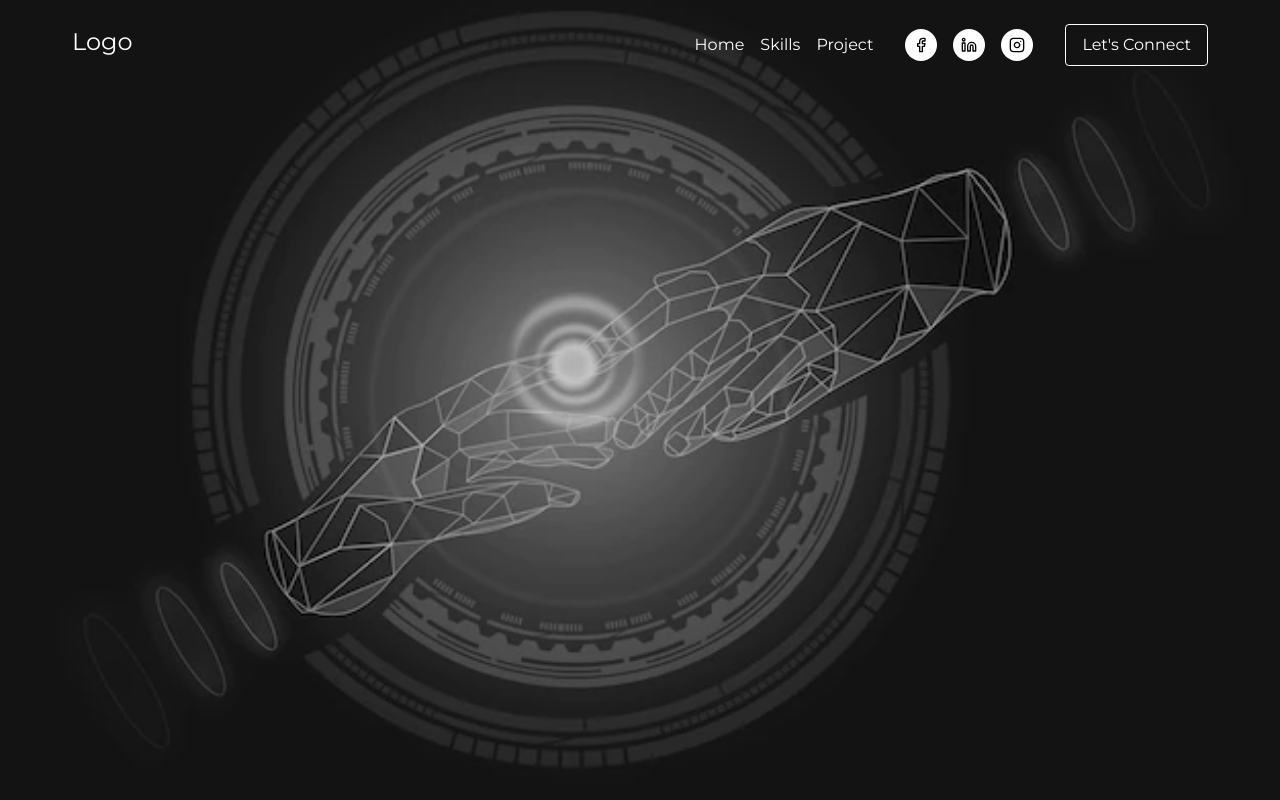
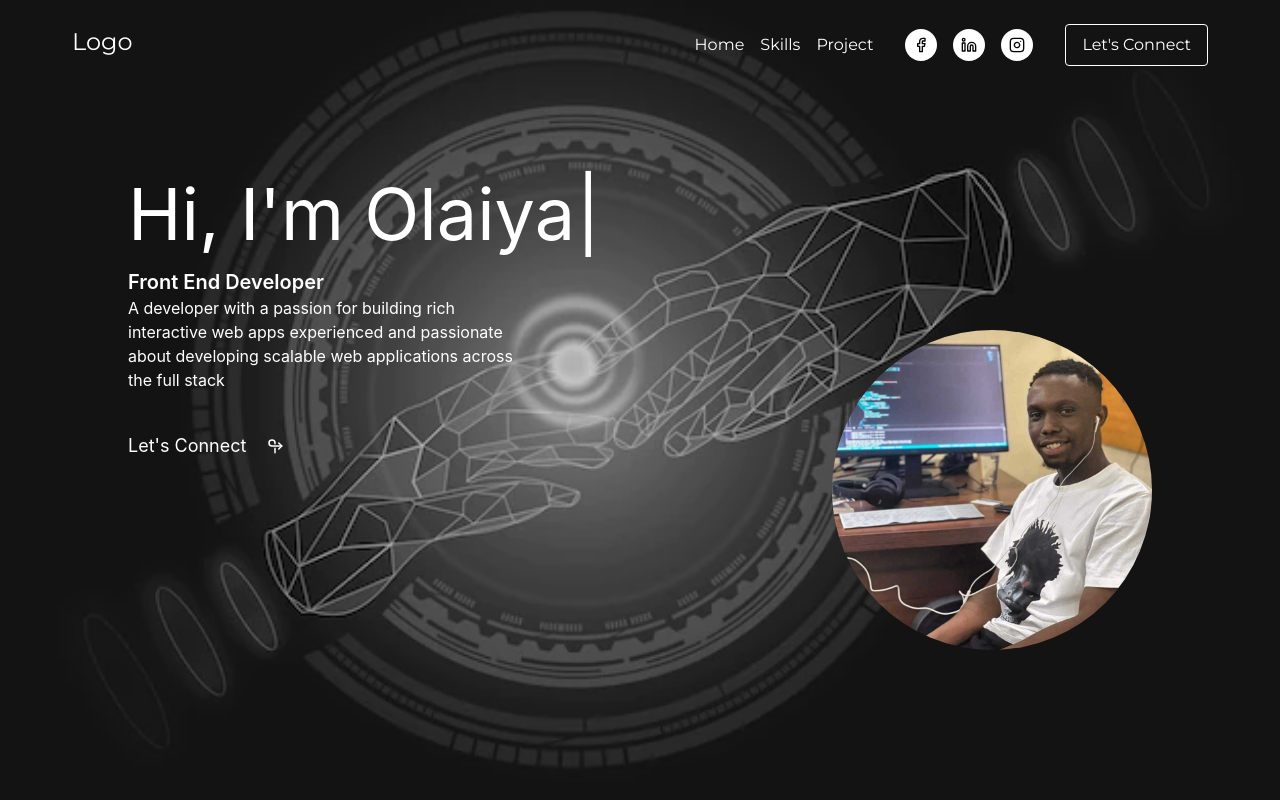
Before and after one commit to olaiyabasit/Portfolio, a Next.js app: page / in a window 1280 px wide. Built offline with nearby package versions, Linux system fonts and the light colour scheme.

Commit message:
added typewriter and background img

```diff
--- a/components/hero/Hero.tsx
+++ b/components/hero/Hero.tsx
@@ -1,4 +1,6 @@
 import React from "react";
+import Typewriter from "typewriter-effect";
+import { TbArrowLoopRight2 } from "react-icons/tb";
 
 export const Hero = () => {
   return (
@@ -9,6 +11,38 @@ export const Hero = () => {
           className="absolute w-[100%] h-[100%] object-cover"
         />
       </div>
+      <div className="absolute top-[20%] w-full mx-auto">
+        <div className="w-[80%] mx-auto">
+          <Typewriter
+            options={{
+              strings: ["Hi, I'm Olaiya Basit"],
+              autoStart: true,
+              loop: true,
+              wrapperClassName: "Typewriter__wrapper",
+            }}
+          />
+          <p className="text-white font-semibold text-xl">
+            Front End Developer
+          </p>
+          <p className="w-[40%] text-white">
+            A developer with a passion for building rich interactive web apps
+            experienced and passionate about developing scalable web
+            applications across the full stack
+          </p>
+          <p className="flex items-center text-white my-10 text-[18px] gap-5">
+            Let's Connect
+            <span>
+              <TbArrowLoopRight2 />
+            </span>
+          </p>
+          <div className="h-[320px] w-[320px] rounded-full flex justify-items-end right-[10%] top-[50%] absolute">
+            <img
+              src="/images/olaiyab.jpg"
+              className="absolute h-[100%] w-full z-20 rounded-full "
+            />
+          </div>
+        </div>
+      </div>
     </div>
   );
 };
--- a/global.css
+++ b/global.css
@@ -6,4 +6,5 @@
   html {
     @apply font-monte;
   }
+
 }
--- a/styles/globals.css
+++ b/styles/globals.css
@@ -14,3 +14,8 @@ a {
 * {
   box-sizing: border-box;
 }
+
+.Typewriter {
+  font-size: 72px;
+  color: white;
+}
```
Also changed, not shown: public/images/olaiyab.jpg (added).
